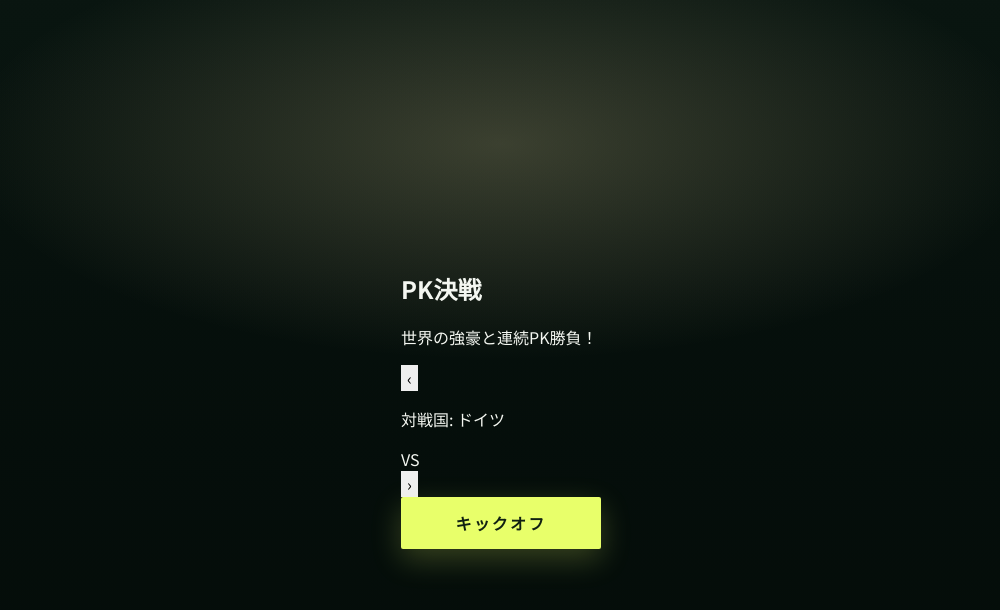
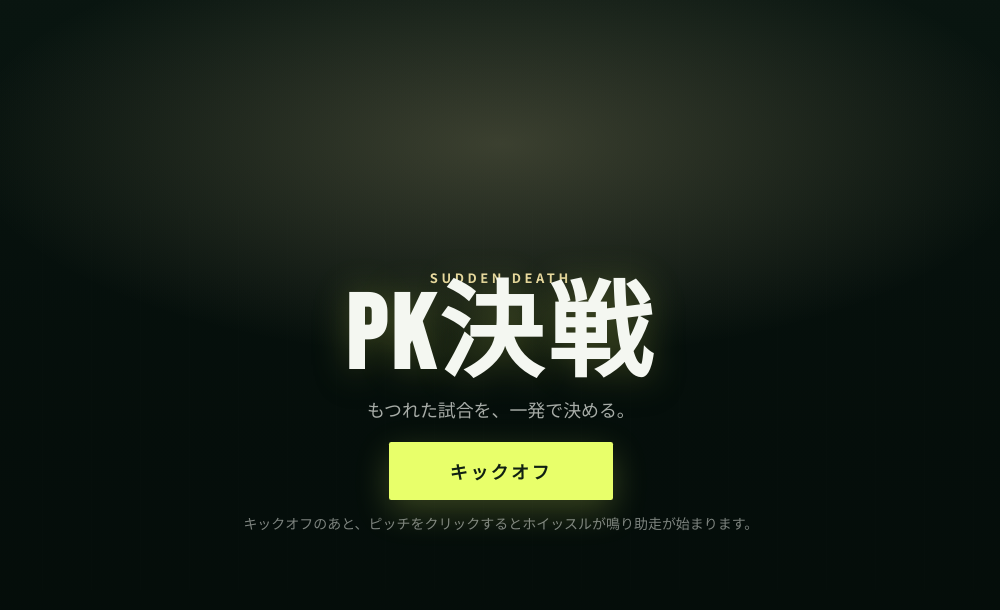
Before and after one commit to Yosie-lab/pk-kessen, a website: page index.html in a window 1280 px wide. Shown: the whole page, without its empty margins (139-1139 px from the left). Drawn offline with Linux system fonts and the light colour scheme; animation ran at ten frames a second.

Commit message:
fix: restore index.html DOM structure and fix boot error element missing

```diff
--- a/index.html
+++ b/index.html
@@ -16,7 +16,7 @@
       href="https://fonts.googleapis.com/css2?family=Bebas+Neue&family=Noto+Sans+JP:wght@400;500;700;900&display=swap"
       rel="stylesheet"
     />
-    <link rel="stylesheet" href="styles.css?v=9" />
+    <link rel="stylesheet" href="styles.css?v=10" />
     <script>
       if ("serviceWorker" in navigator) {
         window.addEventListener("load", function () {
@@ -48,52 +48,32 @@
           </div>
           <div class="side cpu">
             <div class="country-head">
-              <span class="country-head-spacer" aria-hidden="true">VS</span>
-              <span class="label" id="label-cpu">GERMANY</span>
+              <span class="vs-prefix">VS</span>
+              <span class="label" id="label-cpu">RIVAL</span>
             </div>
             <div class="score-row">
               <span class="score" id="score-cpu">0</span>
-              <span class="flag" id="flag-cpu" aria-hidden="true">🇩🇪</span>
+              <span class="flag" id="flag-cpu" aria-hidden="true">🏳️</span>
             </div>
             <div class="kicks" id="kicks-cpu"></div>
           </div>
         </div>
-        <div class="prompt" id="prompt">準備中…</div>
+        <p class="prompt" id="prompt"></p>
       </header>
 
-      <canvas id="pitch"></canvas>
+      <canvas id="pitch" aria-hidden="true"></canvas>
 
       <section class="screen title-screen" id="title-screen">
-        <div class="hero">
-          <h1 class="title">PK決戦</h1>
-          <p class="subtitle">世界の強豪と連続PK勝負！</p>
-          <div class="kit-preview-card" id="kit-preview-card" aria-label="チーム選択">
-            <button
-              type="button"
-              class="kit-nav btn-icon"
-              id="btn-kit-prev"
-              aria-label="前のユニフォーム"
-            >
-              ‹
-            </button>
-            <div class="kit-info">
-              <p class="kit-opponent-name" id="kit-opponent-name">対戦国: ドイツ</p>
-              <div class="kit-swatch-row">
-                <span class="kit-swatch-chip you" id="kit-swatch-you" title="自チーム"></span>
-                <span class="kit-swatch-vs">VS</span>
-                <span class="kit-swatch-chip cpu" id="kit-swatch-cpu" title="相手チーム"></span>
-              </div>
-            </div>
-            <button
-              type="button"
-              class="kit-nav btn-icon"
-              id="btn-kit-next"
-              aria-label="次のユニフォーム"
-            >
-              ›
-            </button>
+        <div class="title-atmosphere" aria-hidden="true"></div>
+        <div class="title-content">
+          <p class="eyebrow">SUDDEN DEATH</p>
+          <h1 class="brand">PK決戦</h1>
+          <p class="tagline">もつれた試合を、一発で決める。</p>
+          <div class="cta-row">
+            <button type="button" class="btn primary" id="btn-start">キックオフ</button>
           </div>
-          <button type="button" class="btn primary large" id="btn-start">キックオフ</button>
+          <p class="hint">キックオフのあと、ピッチをクリックするとホイッスルが鳴り助走が始まります。</p>
+          <p class="hint boot-error" id="boot-error" hidden>ゲーム脚本の読み込みに失敗しました。</p>
         </div>
       </section>
 
@@ -126,7 +106,7 @@
         }
       });
     </script>
-    <script type="module" src="./game.js?v=45"></script>
+    <script type="module" src="./game.js?v=46"></script>
     <script>
       setTimeout(function () {
         if (window.__PK_LOADED) return;
```
